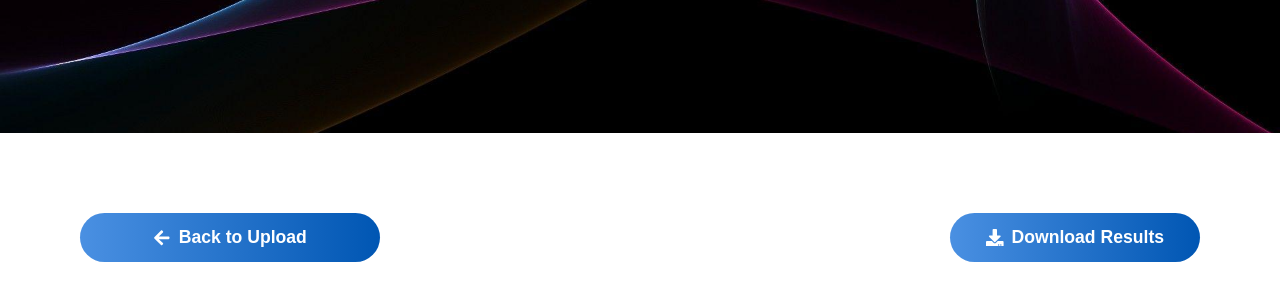
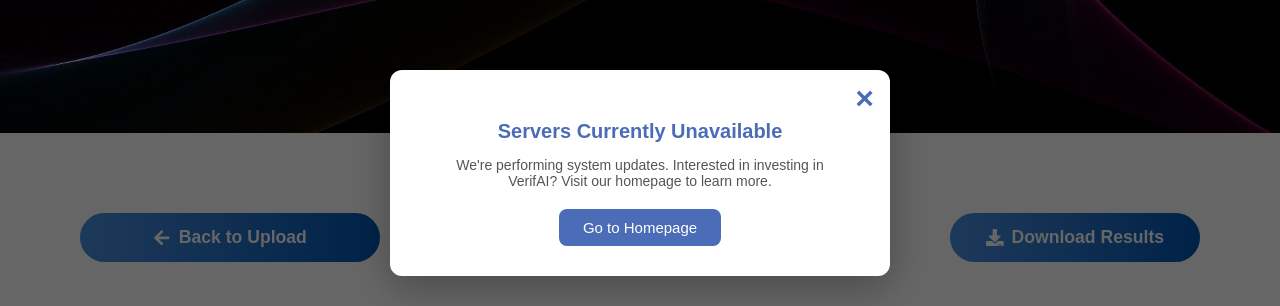
Before and after one commit to VerifAI-inc/VerifAI, a React (Create React App) app in the folder verifai-frontend/: page /results in a window 1280 px wide. Shown: the part 227-533 px from the top of the page. Built offline with nearby package versions, Linux system fonts and the light colour scheme; no server answers; sample sign-in values are in the browser's storage.

Commit message:
Add pop-up to indicate unavailability of the services to Results page.

```diff
--- a/verifai-frontend/src/pages/Results.js
+++ b/verifai-frontend/src/pages/Results.js
@@ -26,6 +26,7 @@
   const [epsilon, setEpsilon] = useState(1.0);
   const [allResults, setAllResults] = useState(null);
   const [loading, setLoading] = useState(true);
+  const [showPopup, setShowPopup] = useState(true);
 
   const graphContainerRef = useRef(null);
 
@@ -254,6 +255,21 @@
 
   return (
     <div className="results-container">
+      {showPopup && (
+        <div className="modal-overlay">
+          <div className="modal-content">
+            <button className="modal-close-btn" onClick={() => setShowPopup(false)}>
+              &times;
+            </button>
+            <h3>Servers Currently Unavailable</h3>
+            <p>
+              We're performing system updates. Interested in investing in VerifAI?
+              Visit our homepage to learn more.
+            </p>
+            <button className="modal-home-btn" onClick={() => navigate("/")}>Go to Homepage</button>
+          </div>
+        </div>
+      )}
       <section className="page-title-home">
         <div className="container-home">
           {/* <h2>VerifAI</h2> */}
--- a/verifai-frontend/src/styles/pages/Results.css
+++ b/verifai-frontend/src/styles/pages/Results.css
@@ -192,3 +192,86 @@
     justify-content: center;
     gap: 10px;
   }
+
+.modal-overlay {
+  position: fixed;
+  top: 0;
+  left: 0;
+  right: 0;
+  bottom: 0;
+  background: rgba(0, 0, 0, 0.6);
+  display: flex;
+  align-items: center;
+  justify-content: center;
+  z-index: 9999;
+}
+
+.modal-content {
+  background: white;
+  padding: 30px 40px;
+  border-radius: 12px;
+  box-shadow: 0 10px 40px rgba(0, 0, 0, 0.3);
+  position: relative;
+  max-width: 420px;
+  text-align: center;
+  animation: fadeIn 0.3s ease-in-out;
+}
+
+.modal-content h3 {
+  font-size: 20px;
+  margin-bottom: 12px;
+  color: #4b6cb7;
+}
+
+.modal-content p {
+  font-size: 14px;
+  margin-bottom: 20px;
+  color: #555;
+}
+
+.modal-home-btn {
+  background-color: #4b6cb7;
+  color: white;
+  padding: 10px 24px;
+  font-size: 15px;
+  border: none;
+  border-radius: 8px;
+  cursor: pointer;
+  transition: background 0.3s ease;
+}
+
+.modal-home-btn:hover {
+  background-color: #3a539b;
+}
+
+.modal-close-btn {
+  position: absolute;
+  top: 12px;
+  right: 16px;
+  background: transparent !important;
+  border: none;
+  font-size: 32px;
+  font-weight: bold;
+  color: #4b6cb7;
+  cursor: pointer;
+  line-height: 1;
+  padding: 0;
+  z-index: 1001;
+  opacity: 1;
+  transition: color 0.2s ease;
+}
+
+.modal-close-btn:hover {
+  color: #3a539b;
+}
+
+@keyframes fadeIn {
+  from {
+    opacity: 0;
+    transform: scale(0.95);
+  }
+  to {
+    opacity: 1;
+    transform: scale(1);
+  }
+}
```
